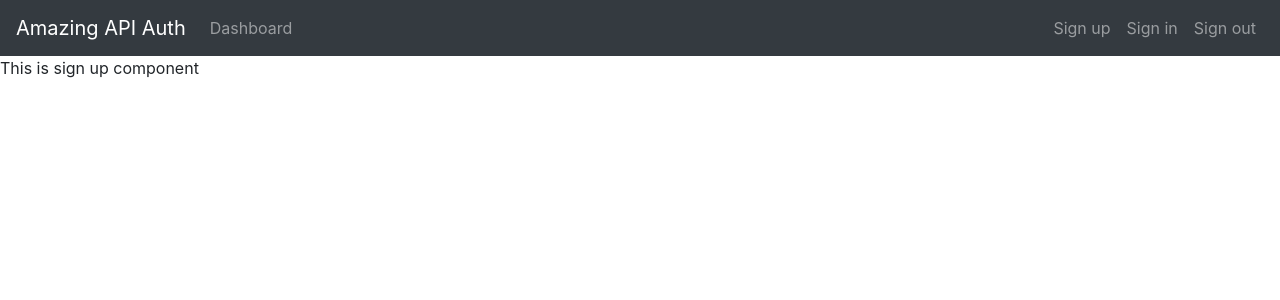
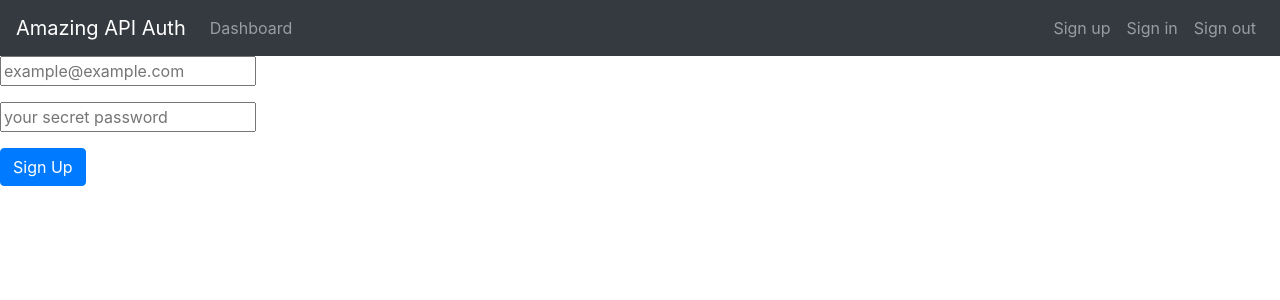
Before and after one commit to crackdev01/node-auth, a React (Create React App) app in the folder client/: page /signup in a window 1280 px wide. Shown: the top 300 px of the page. Built offline with nearby package versions, Linux system fonts and the light colour scheme.

Commit message:
integrate redux & redux form

```diff
--- a/client/package.json
+++ b/client/package.json
@@ -8,8 +8,11 @@
     "@testing-library/user-event": "^7.2.1",
     "react": "^16.13.1",
     "react-dom": "^16.13.1",
+    "react-redux": "^7.2.0",
     "react-router-dom": "^5.1.2",
-    "react-scripts": "3.4.1"
+    "react-scripts": "3.4.1",
+    "redux": "^4.0.5",
+    "redux-form": "^8.3.5"
   },
   "scripts": {
     "start": "react-scripts start",
--- /dev/null
+++ b/client/src/components/CustomInput.js
@@ -0,0 +1,21 @@
+import React, { Component } from 'react';
+
+export default class CustomInput extends Component {
+  render() {
+    const { input: { value, onChange } } = this.props;
+    return (
+      <div className="form-group">
+        <label htmlFor={ this.props.label }></label>
+        <input
+          name={ this.props.name }
+          id={ this.props.id }
+          placeholder={ this.props.placeholder }
+          className="form-name"
+          type={ this.props.type }
+          value={ value }
+          onChange= { onChange }
+        />
+      </div>
+    );
+  }
+}
--- a/client/src/components/SignUp.js
+++ b/client/src/components/SignUp.js
@@ -1,11 +1,38 @@
 import React, { Component } from 'react';
+import { reduxForm, Field } from 'redux-form';
 
-export default class SignUp extends Component {
+import CustomInput from './CustomInput';
+
+ class SignUp extends Component {
   render() {
     return (
       <div>
-        This is sign up component
+        <form>
+          <fieldset>
+            <Field
+              name="email"
+              type="text"
+              id="email"
+              label="enter your email"
+              placeholder="example@example.com"
+              component={ CustomInput } />
+          </fieldset>
+
+          <fieldset>
+            <Field
+              name="password"
+              type="password"
+              id="password"
+              label="enter your password"
+              placeholder="your secret password"
+              component={ CustomInput } />
+          </fieldset>
+
+          <button type="submit" className="btn btn-primary">Sign Up</button>
+        </form>
       </div>
     );
   }
 }
+
+export default reduxForm({ form: 'signup' })(SignUp)
--- /dev/null
+++ b/client/src/reducers/index.js
@@ -0,0 +1,6 @@
+import { combineReducers } from 'redux';
+import { reducer as formReducer } from 'redux-form';
+
+export default combineReducers({
+  form: formReducer
+});
```
Also changed, not shown: client/src/index.js (+7 -1 lines), 1 other file (tests, documents, lock files or other folders).
